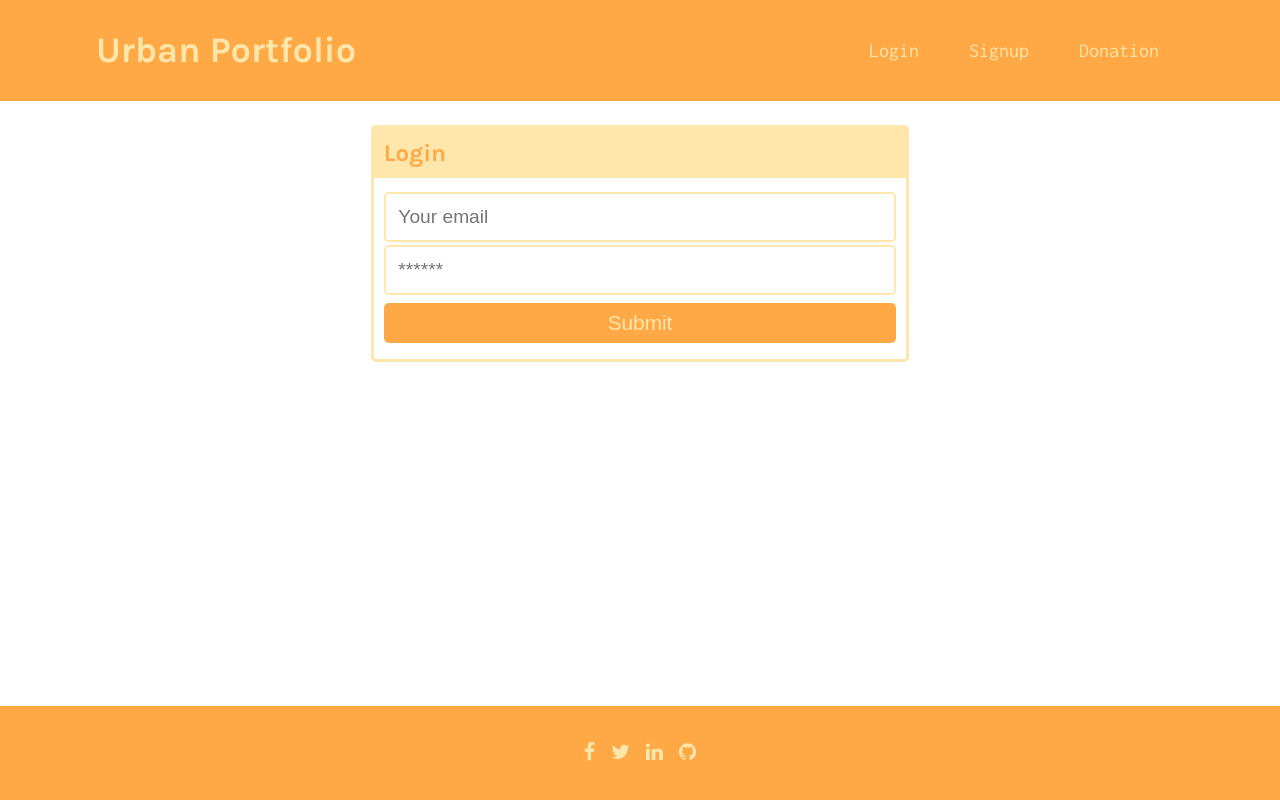
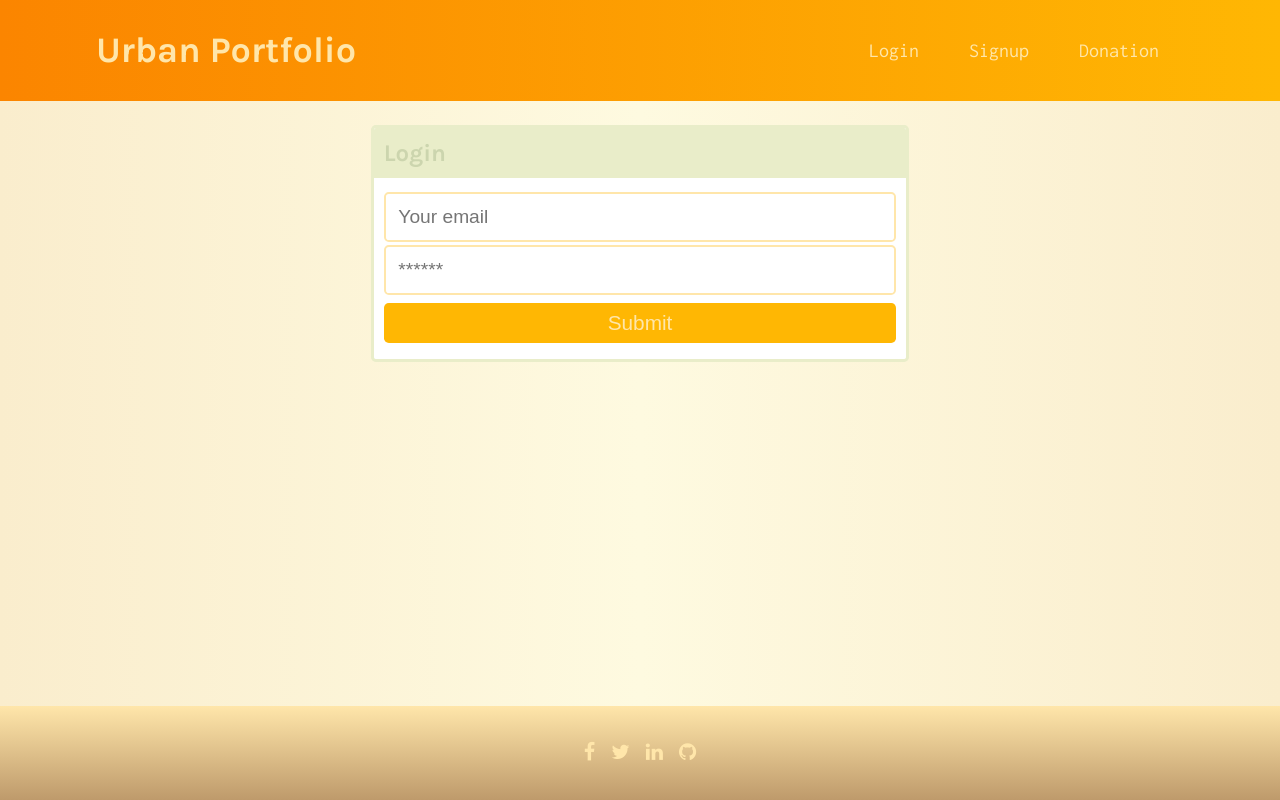
Before and after one commit to Racheldeng1995/UrbanPortfolio, a React (Create React App) app in the folder client/: page /login in a window 1280 px wide. Built offline with nearby package versions, Linux system fonts and the light colour scheme.

Commit message:
adjust color

```diff
--- a/client/src/components/Footer/index.js
+++ b/client/src/components/Footer/index.js
@@ -2,7 +2,7 @@ import React from 'react';
 
 const Footer = () => {
   return (
-    <footer className="w-100 mt-auto bg-secondary p-4">
+    <footer className="w-100 mt-auto bg-img-2 p-4">
       <div className='flex-row justify-center my-2 mx-2'>
         <a href="https://github.com/Racheldeng1995/"><i className='mx-2 fa fa-facebook'></i></a>
         <a href="https://github.com/Racheldeng1995/"><i className='mx-2 fa fa-twitter'></i></a>
--- a/client/src/components/Header/index.js
+++ b/client/src/components/Header/index.js
@@ -10,7 +10,7 @@ const Header = () => {
   };
 
   return (
-    <header className="bg-secondary mb-4 py-2 flex-row align-center">
+    <header className="bg-img-1 mb-4 py-2 flex-row align-center">
       <div className="container flex-row justify-space-between-lg justify-center align-center">
         <Link to="/">
           <h1>Urban Portfolio</h1>
--- a/client/src/index.css
+++ b/client/src/index.css
@@ -1,10 +1,14 @@
 :root {
   --primary: rgb(190, 154, 107);
-  --secondary: rgb(255, 168, 70);
+  --secondary: rgb(255, 183, 3);
   --tertiary: (251, 241, 234);
-  --quatrinary: rgb(251, 241, 234);
+  --quatrinary: rgb(251, 133, 0);
   --light: white;
   --dark: rgb(255, 230, 170);
+  --green: rgb(233, 237, 201);
+  --dgreen: rgb(204, 213, 174);
+  --camel: rgb(254, 250, 224 );
+  --grey: rgb(250, 237, 205);
   --error: rgb(228, 46, 1);
   --border-radius: 0.3rem;
   --spacing-one: calc(1rem * 0.25);
@@ -31,7 +35,8 @@ body {
   line-height: 1.5;
   font-size: 20px;
   color: var(--dark);
-  background-color: var(--light);
+  /* background-color: var(--light); */
+  background-image: linear-gradient(to right, var(--grey),var(--camel), var(--grey));
 }
 
 h1,
@@ -140,16 +145,17 @@ nav a:hover {
 /* CARDS */
 .card {
   margin: 0 0 20px 0;
-  border: 3px solid var(--dark);
+  border: 3px solid var(--green);
   border-radius: var(--border-radius);
   background-color: var(--light);
-  color: var(--dark);
+  color: var(--primary);
 }
 
 .card-header {
-  color: var(--secondary);
+  color: var(--dgreen);
   margin: 0;
-  background-color: var(--dark);
+  background-color: var(--green);
+  /* background-image: linear-gradient(var(--dgreen), var(--green)); */
   padding: 0.625rem;
   border-radius: calc(0.18rem - 1px) calc(0.18rem - 1px) 0 0;
 }
@@ -790,6 +796,14 @@ nav a:hover {
   background-color: var(--secondary);
 }
 
+.bg-img-1 {
+    background-image: linear-gradient(to right, var(--quatrinary) , var(--secondary));
+}
+
+.bg-img-2 {
+  background-image: linear-gradient(to top, var(--primary) , var(--dark));
+}
+
 .bg-tertiary {
   background-color: var(--tertiary);
 }
```
